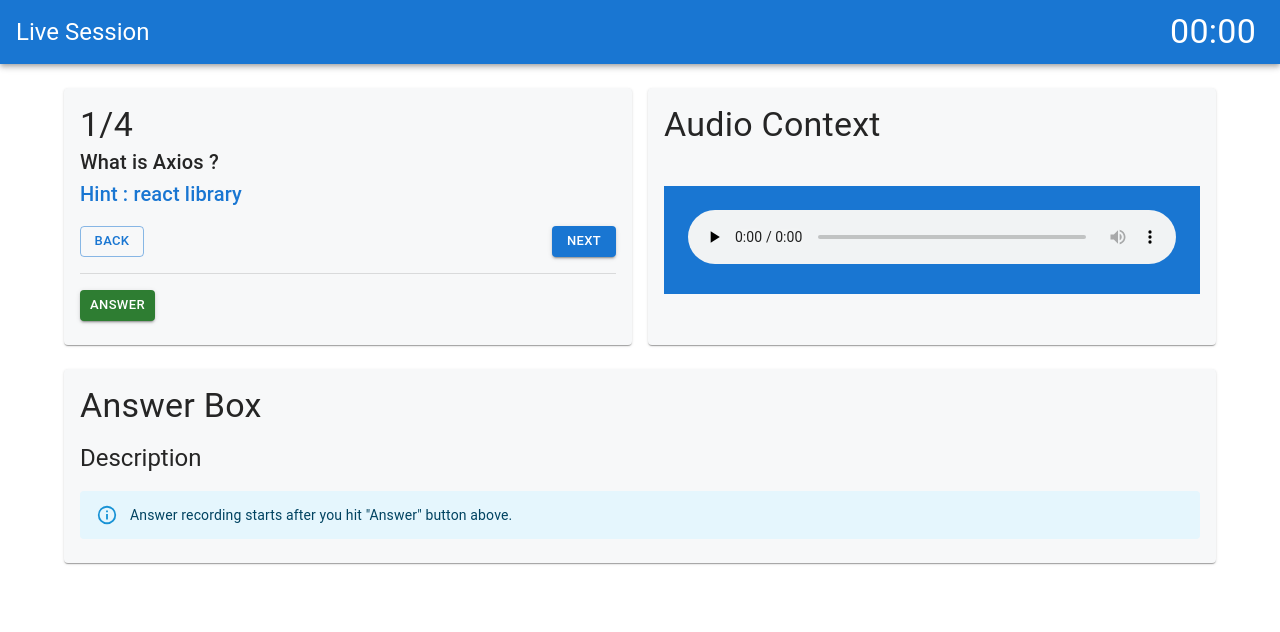
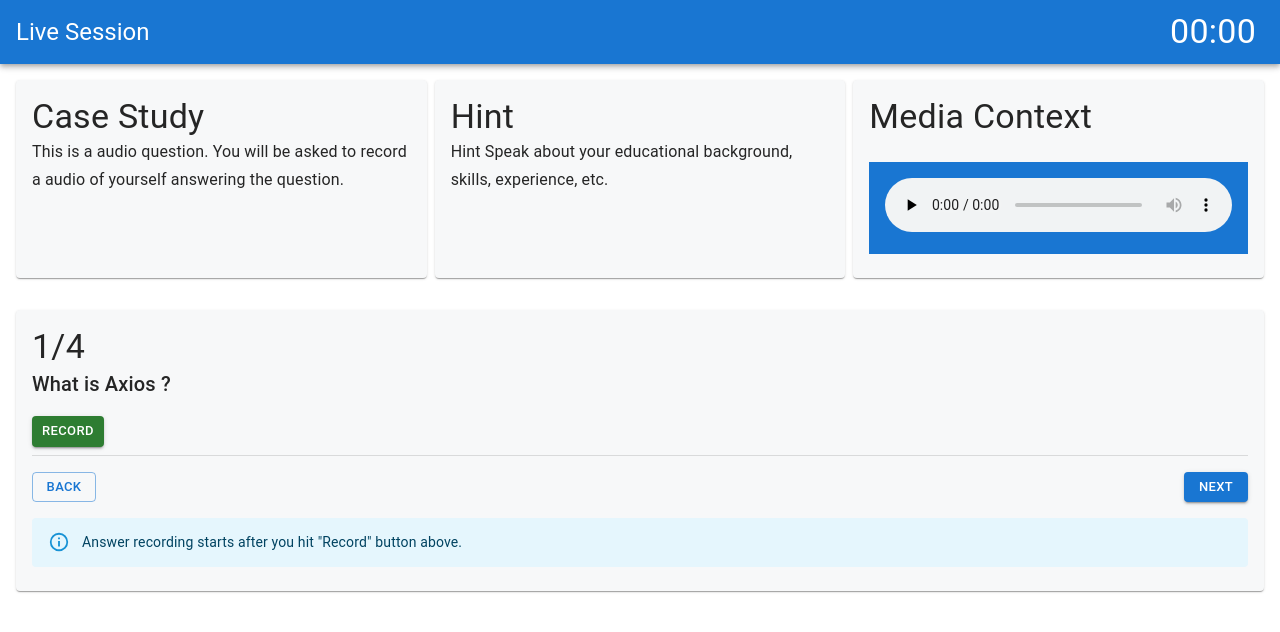
Before and after one commit to Talent-Sumo/CLOUD-COACH-New-UI, a React (Create React App) app: page /form/audio-question in a window 1280 px wide. Shown: the top 632 px of the page. Built offline with nearby package versions, Linux system fonts and the light colour scheme.

Commit message:
Make UI changes

```diff
--- a/src/Components/Form/FormAudioRecording/index.jsx
+++ b/src/Components/Form/FormAudioRecording/index.jsx
@@ -20,7 +20,7 @@
 } from '@mui/material';
 
 const shapeStyles = { bgcolor: 'primary.main', width: '40', height: '40' };
-// const shapeCircleStyles = { borderRadius: '50%' };
+
 const circle = (
   <Box component="span" sx={{ ...shapeStyles }} />
 );
@@ -80,11 +80,16 @@
           </Box>
         </Box>
       </AppBar>
-      <Box p={3} sx={{ display: "flex", justifyContent: "center", margin: "auto" }} maxWidth="lg">
-        <Grid container spacing={2}>
-          <Grid item xs={12} sm={12} md={6}>
-            <Card sx={{ backgroundColor: "#F7F8F9" }}>
+
+      <Box p={2}>
+        <Grid container spacing={1}>
+          <Grid item xs={12} sm={12} md={4} lg={4}>
+            <Card sx={{ backgroundColor: "#F7F8F9", height: "100%" }}>
               <CardContent>
+                <Typography variant="h4">Case Study</Typography>
+                <Typography variant="subtitle1">This is a audio question. You will be asked to record a audio of yourself answering the question.</Typography>
+              </CardContent>
+              {/* <CardContent>
                 <Typography variant="h4">1/4</Typography>
                 <Typography variant="h6">What is Axios ?</Typography>
                 <Typography mb={2} color='primary' variant="h6">Hint : react library</Typography>
@@ -97,15 +102,23 @@
                   <Divider />
                 </Box>
 
-                <Button variant="contained" color='success' size='small' onClick={() => setActive(!active)}>Answer</Button>
+                <Button variant="contained" color='success' size='small' onClick={() => setActive(!active)}>Record</Button>
+              </CardContent> */}
+            </Card>
+          </Grid>
+          <Grid item xs={12} sm={12} md={4} lg={4}>
+            <Card sx={{ backgroundColor: "#F7F8F9", height: "100%" }}>
+              <CardContent>
+                <Typography variant="h4">Hint</Typography>
+                <Typography variant="subtitle1">Hint Speak about your educational background, skills, experience, etc.</Typography>
               </CardContent>
             </Card>
           </Grid>
-          <Grid item xs={12} sm={12} md={6}>
-            <Card sx={{ width: '100%', height: '100%', backgroundColor: "#F7F8F9" }}>
+          <Grid item xs={12} sm={12} md={4} lg={4}>
+            <Card sx={{ height: '100%', backgroundColor: "#F7F8F9" }}>
               <CardContent>
-                <Typography mb={5} variant="h4">Audio Context</Typography>
-                <Box p={3} sx={{ backgroundColor: "#1976d2" }}>
+                <Typography mb={3} variant="h4">Media Context</Typography>
+                <Box p={2} sx={{ backgroundColor: "#1976d2" }}>
                   <audio className={styles.audio} controls preload="none">
                     <source
                       src="https://pwdown.com/10203/Yeh Ishq Hai - Rangoon (Arijit Singh) 320Kbps.mp3"
@@ -119,17 +132,57 @@
         </Grid>
       </Box>
 
-      <Container maxWidth="lg">
+      {/* If any of 2 cards */}
+      {/* <Box p={2}>
+        <Grid container spacing={1}>
+          <Grid item xs={12} sm={12} md={6} lg={6}>
+            <Card sx={{ backgroundColor: "#F7F8F9", marginBottom: "1rem", height: "100%" }}>
+              <CardContent>
+                <Typography variant="h4">Case Study</Typography>
+                <Typography variant="subtitle1">This is a video question. You will be asked to record a video of yourself answering the question.</Typography>
+              </CardContent>
+            </Card>
+          </Grid>
+          <Grid item xs={12} sm={12} md={6} lg={6}>
+            <Card sx={{ backgroundColor: "#F7F8F9", marginBottom: "1rem", height: "100%" }}>
+              <CardContent>
+                <Typography variant="h4">Hint</Typography>
+                <Typography variant="subtitle1">Speak about your educational background, skills, experience, etc.</Typography>
+              </CardContent>
+            </Card>
+          </Grid>
+        </Grid>
+      </Box> */}
+
+
+      {/* If only 1 card */}
+      {/* <Box p={2}>
+        <Card sx={{ backgroundColor: "#F7F8F9", marginBottom: "1rem", height: "100%" }}>
+          <CardContent>
+            <Typography variant="h4">Case Study</Typography>
+            <Typography variant="subtitle1">This is a video question. You will be asked to record a video of yourself answering the question.</Typography>
+          </CardContent>
+        </Card>
+      </Box> */}
+
+      <Box p={2}>
         <Card sx={{ backgroundColor: "#F7F8F9" }}>
           <CardContent>
-            <Typography mb={2} variant="h4">Answer Box</Typography>
-            {/* <Box p={1} mb={3} sx={{ border: "2px solid #000" }}> */}
-            <Typography mb={2} variant="h5">Description</Typography>
+            <Typography variant="h4">1/4</Typography>
+            <Typography mb={2} variant="h6">What is Axios ?</Typography>
 
-            {/* </Box> */}
+            <Button variant="contained" color='success' size='small' onClick={() => setActive(!active)}>Record</Button>
+            <Box mt={1} mb={2}>
+              <Divider />
+            </Box>
+            <Box my={2} sx={{ display: 'flex', justifyContent: 'space-between' }}>
+              <Button variant="outlined" size='small'>Back</Button>
+              <Button onClick={() => navigate('/form/mcq')} variant="contained" size='small'>Next</Button>
+            </Box>
+
             {
               !active && (
-                <Alert severity="info">Answer recording starts after you hit "Answer" button above.</Alert>
+                <Alert severity="info">Answer recording starts after you hit "Record" button above.</Alert>
               )
             }
 
@@ -154,7 +207,7 @@
             )}
           </CardContent>
         </Card>
-      </Container>
+      </Box>
     </>
   )
 }
--- a/src/Components/Form/FormQuestion/index.jsx
+++ b/src/Components/Form/FormQuestion/index.jsx
@@ -132,13 +132,14 @@
                     </Box>
                 </Box>
             </AppBar>
+
             <Box p={2}>
                 {/* If all 3 cards */}
                 <Grid container spacing={1}>
                     <Grid item xs={12} sm={12} md={4} lg={4}>
                         <Card sx={{ backgroundColor: "#F7F8F9", marginBottom: "1rem", height: "100%" }}>
                             <CardContent>
-                                <Typography variant="h4">Description</Typography>
+                                <Typography variant="h4">Case Study</Typography>
                                 <Typography variant="subtitle1">This is a video question. You will be asked to record a video of yourself answering the question.</Typography>
                             </CardContent>
                         </Card>
@@ -146,22 +147,22 @@
                     <Grid item xs={12} sm={12} md={4} lg={4}>
                         <Card sx={{ backgroundColor: "#F7F8F9", marginBottom: "1rem", height: "100%" }}>
                             <CardContent>
-                                <Stack p={1} sx={{ display: "block", width: '100%' }}>
                                 <Typography variant="h4">Hint</Typography>
                                 <Typography variant="subtitle1">Hint Speak about your educational background, skills, experience, etc.</Typography>
-                                </Stack>
                             </CardContent>
                         </Card>
                     </Grid>
                     <Grid item xs={12} sm={12} md={4} lg={4}>
                         <Card sx={{ backgroundColor: "#F7F8F9", height: "100%" }}>
                             <CardContent>
-                                <Typography variant="h4">Video Context</Typography>
+                                <Typography variant="h4">Media Context</Typography>
+                                <Box p={2} sx={{ backgroundColor: "#1976d2" }}>
                                     <video
                                         src={video}
                                         controls
                                     // autoPlay
                                     ></video>
+                                </Box>
                             </CardContent>
                         </Card>
                     </Grid>
@@ -172,7 +173,7 @@
                     <Grid item xs={12} sm={12} md={6} lg={6}>
                         <Card sx={{ backgroundColor: "#F7F8F9", marginBottom: "1rem", height: "100%" }}>
                             <CardContent>
-                                <Typography variant="h4">Description</Typography>
+                                <Typography variant="h4">Case Study</Typography>
                                 <Typography variant="subtitle1">This is a video question. You will be asked to record a video of yourself answering the question.</Typography>
                             </CardContent>
                         </Card>
@@ -180,10 +181,8 @@
                     <Grid item xs={12} sm={12} md={6} lg={6}>
                         <Card sx={{ backgroundColor: "#F7F8F9", marginBottom: "1rem", height: "100%" }}>
                             <CardContent>
-                                <Stack p={1} sx={{ display: "block", width: '100%' }}>
                                     <Typography variant="h4">Hint</Typography>
                                     <Typography variant="subtitle1">Speak about your educational background, skills, experience, etc.</Typography>
-                                </Stack>
                             </CardContent>
                         </Card>
                     </Grid>
@@ -193,7 +192,7 @@
                 {/* If only 1 card */}
                 {/* <Card sx={{ backgroundColor: "#F7F8F9", marginBottom: "1rem", height: "100%" }}>
                     <CardContent>
-                        <Typography variant="h4">Description</Typography>
+                        <Typography variant="h4">Case Study</Typography>
                         <Typography variant="subtitle1">This is a video question. You will be asked to record a video of yourself answering the question.</Typography>
                     </CardContent>
                 </Card> */}
@@ -213,12 +212,12 @@
 
                             <Typography mb={2} variant="h6">Tell me about yourself ?</Typography>
                             <Box mb={1} sx={{ display: 'flex', justifyContent: 'space-between' }}>
-                                <Button my={2} onClick={handleStartRecording} variant="contained" color={isActive ? 'warning' : 'success'} size='small'>{isActive ? "Pause" : "Answer"}</Button>
+                                <Button my={2} onClick={handleStartRecording} variant="contained" color={isActive ? 'warning' : 'success'} size='small'>{isActive ? "Pause" : "Record"}</Button>
                                 {
                                     isActive && (
                                         <Box sx={{ display: "flex", gap: "0.5rem" }}>
-                                            <Button onClick={handleRetake} variant="outlined" color='secondary' size='small'>Retake Answer</Button>
-                                            <Button onClick={handleStopRecording} variant="contained" color='secondary' size='small'>Save Answer</Button>
+                                            <Button onClick={handleRetake} variant="outlined" color='secondary' size='small'>Re-Record</Button>
+                                            <Button onClick={handleStopRecording} variant="contained" color='secondary' size='small'>Save Recording</Button>
                                         </Box>
                                     )
                                 }
@@ -231,7 +230,7 @@
 
                             {
                                 !isActive && (
-                                    <Alert severity="info">Answer recording starts after you hit "Answer" button above.</Alert>
+                                    <Alert severity="info">Answer recording starts after you hit "Record" button above.</Alert>
                                 )
                             }
                             {
```
Lines whose indentation alone changed are shown as unchanged.
